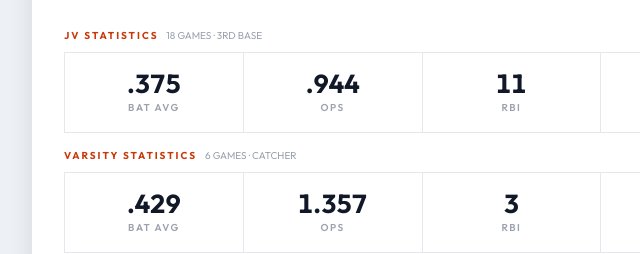
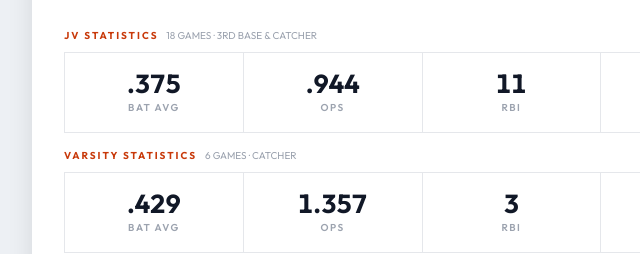
Before and after one commit to coramessal/Player-Profile, a plain HTML site: page index.html in a window 1280 px wide. Shown: the part 467-721 px from the top of the page, 218-858 px from the left. Drawn offline with Linux system fonts and the light colour scheme.

Commit message:
Update JV position to 3rd Base & Catcher

```diff
--- a/index.html
+++ b/index.html
@@ -332,7 +332,7 @@ body {
   <!-- STATS STRIP -->
   <div class="content" style="padding-bottom:0;">
 
-    <div style="font-size:10px;font-weight:700;letter-spacing:2px;text-transform:uppercase;color:var(--red);margin-bottom:10px;">JV Statistics &nbsp;<span style="font-weight:400;color:var(--light);letter-spacing:0;">18 Games · 3rd Base</span></div>
+    <div style="font-size:10px;font-weight:700;letter-spacing:2px;text-transform:uppercase;color:var(--red);margin-bottom:10px;">JV Statistics &nbsp;<span style="font-weight:400;color:var(--light);letter-spacing:0;">18 Games · 3rd Base & Catcher</span></div>
     <div class="stats" style="margin-bottom:16px;">
       <div class="stat">
         <div class="stat-n">.375</div>
```
